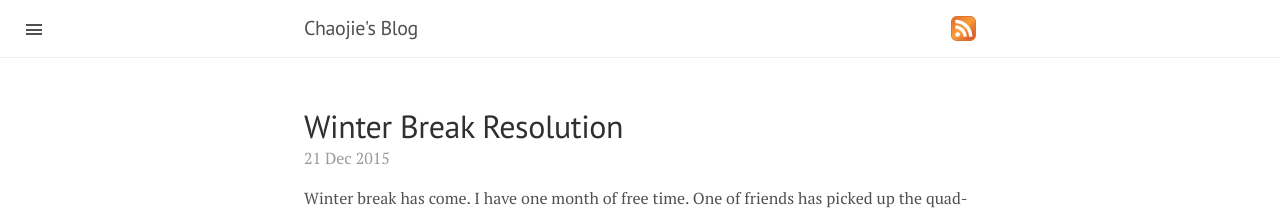
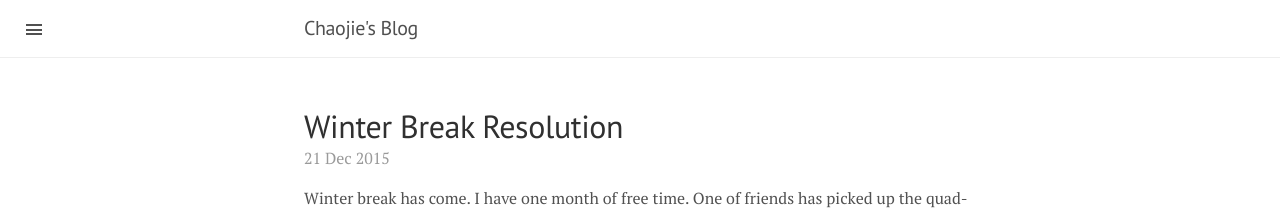
Before and after one commit to cjackie/cjackie.github.com, a Jekyll site: the page built from index.html, in a window 1280 px wide. Shown: the top 210 px of the page. Built offline with Jekyll 4.4.1, drawn with Linux system fonts in a browser that asks for light colours; the list of posts is cut into pages by our own code.

Commit message:
more fixes

```diff
--- a/_includes/head.html
+++ b/_includes/head.html
@@ -29,7 +29,9 @@
     TeX: { equationNumbers: { autoNumber: "AMS" } }
     });
   </script>
-  <script src="https://cdnjs.cloudflare.com/ajax/libs/mathjax/2.7.0/MathJax.js" type="text/javascript"></script>
+  <script type="text/javascript"
+   src="https://cdnjs.cloudflare.com/ajax/libs/mathjax/2.7.0/MathJax.js?config=TeX-AMS-MML_HTMLorMML">
+  </script>
   <!-- end of mathjax config similar to math.stackexchange -->
 
   <!-- google analytics for visiting tracking-->
--- a/_layouts/default.html
+++ b/_layouts/default.html
@@ -13,11 +13,11 @@
       <div class="masthead">
         <div class="container">
           <h3 class="masthead-title">
-            <a href="/" title="Home">{{ site.title }}</a>
+            <a href="{{ site.baseurl }}" title="Home">{{ site.title }}</a>
             <small>{{ site.tagline }}</small>
-	    <a style="float:right;margin-left:10px;" href="/atom.xml">
-	      <img width="25px" src="/images/feed.png">
-	    </a>
+<!-- 	    <a style="float:right;margin-left:10px;" href="{{ site.baseurl }}atom.xml">
+	      <img width="25px" src="{{ site.baseurl }}images/feed.png">
+	    </a> -->
           </h3>
         </div>
       </div>
```
